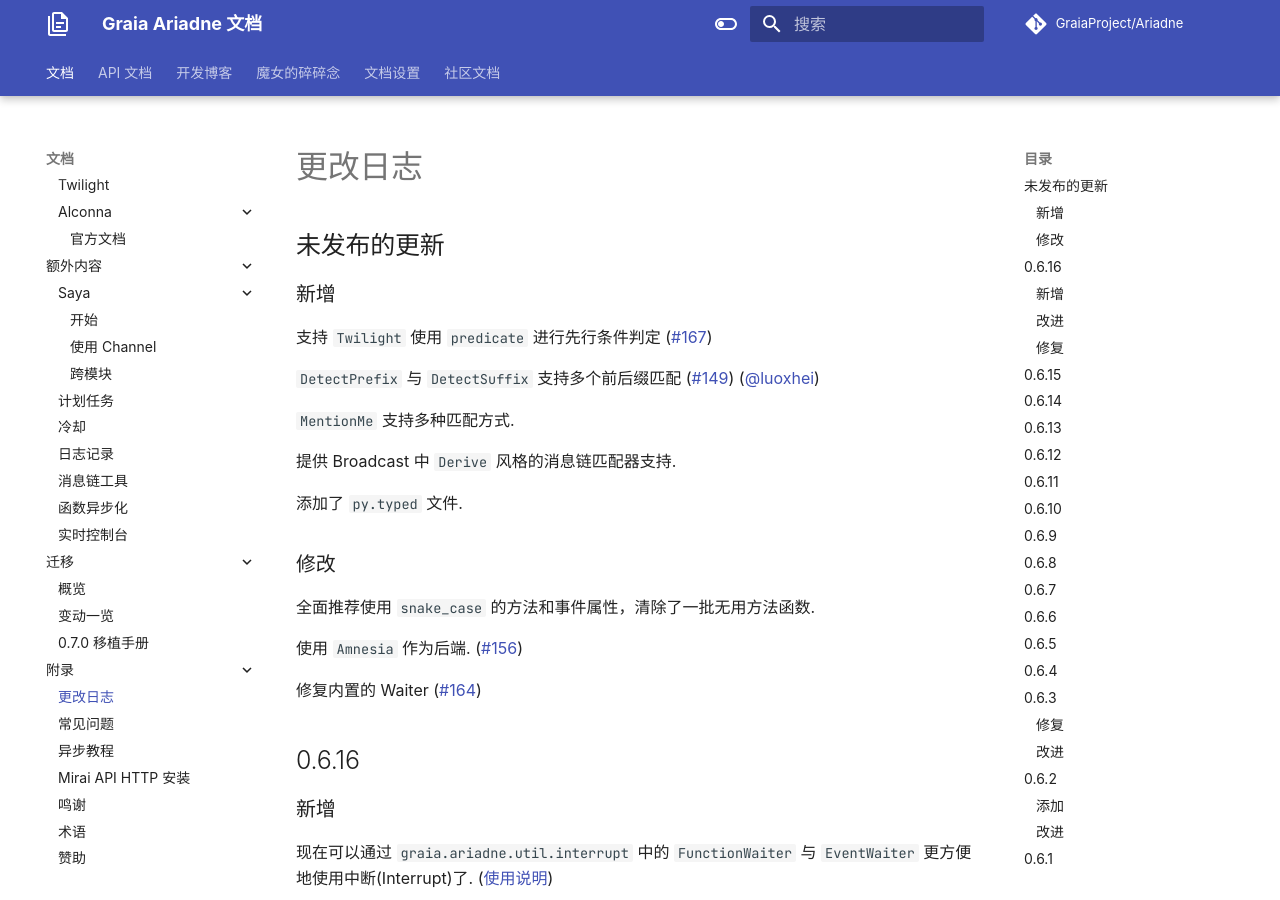
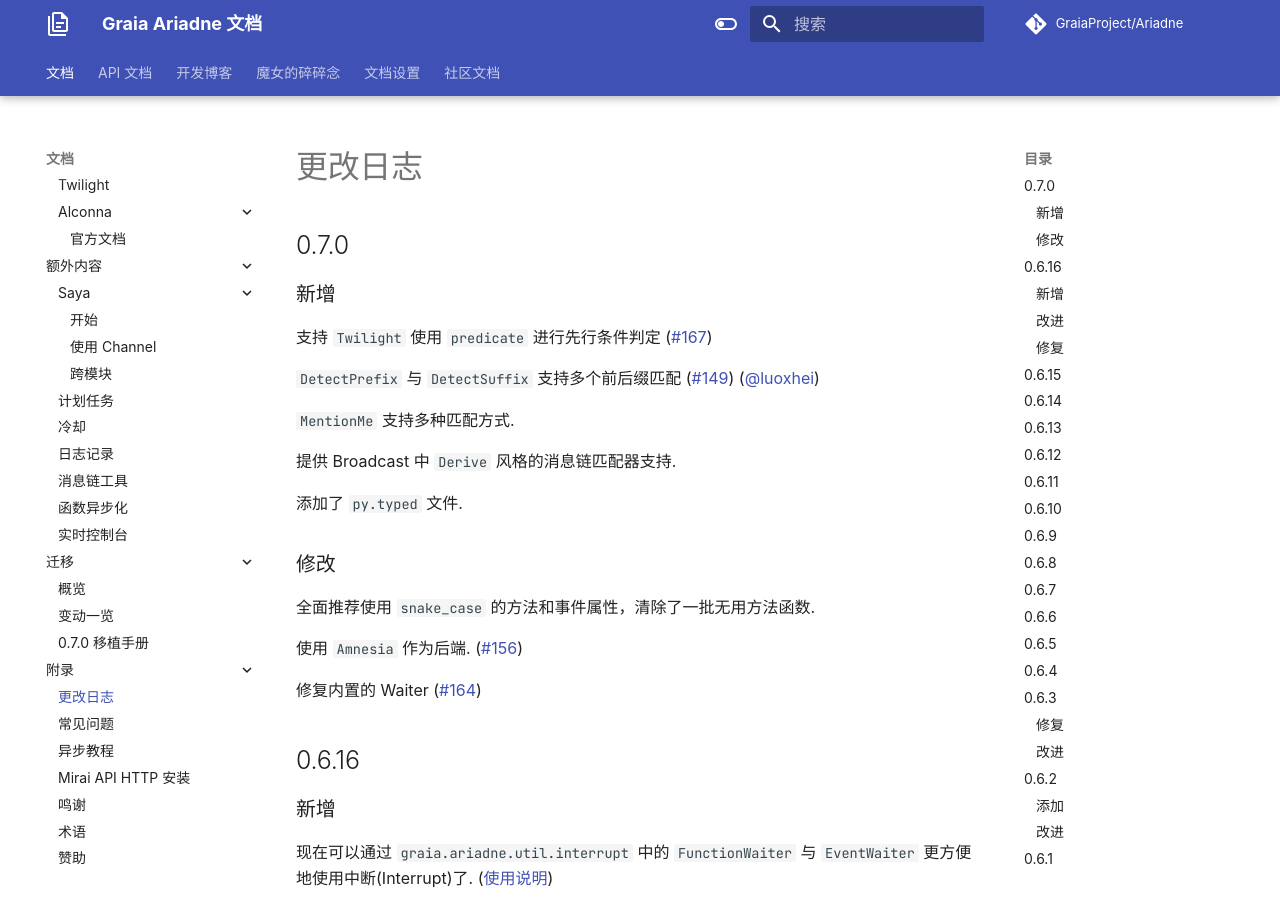
Before and after one commit to GraiaProject/Ariadne, an MkDocs documentation site: the page built from docs/appendix/CHANGELOG.md, in a window 1280 px wide and 900 px high. Built offline with MkDocs 1.6.1 and Material for MkDocs 9.7.7, drawn with Linux system fonts in a browser that asks for light colours; comment, search, counter and statistics services are not loaded.

Commit message:
:memo: Update changelog

```diff
--- a/docs/appendix/CHANGELOG.md
+++ b/docs/appendix/CHANGELOG.md
@@ -1,6 +1,6 @@
 # 更改日志
 
-## 未发布的更新
+## 0.7.0
 
 ### 新增
 
```
Also changed, not shown: 1 other file.
